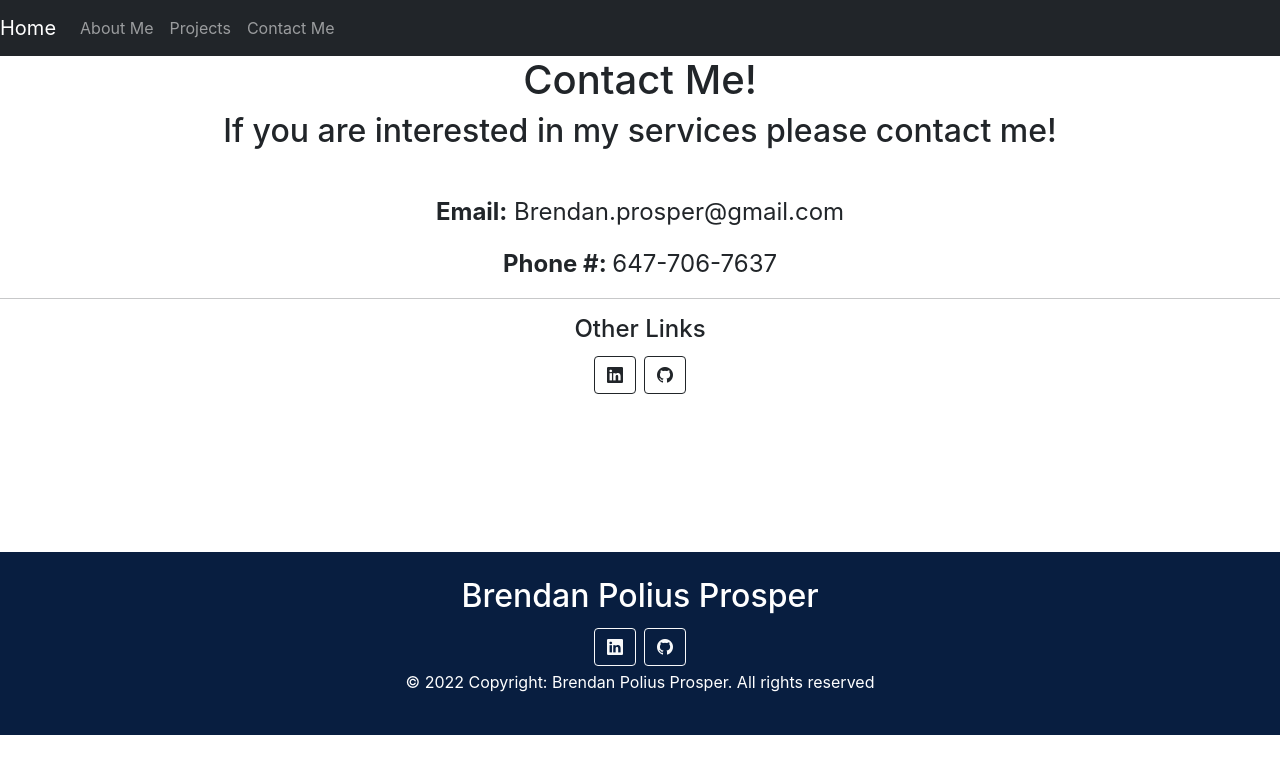
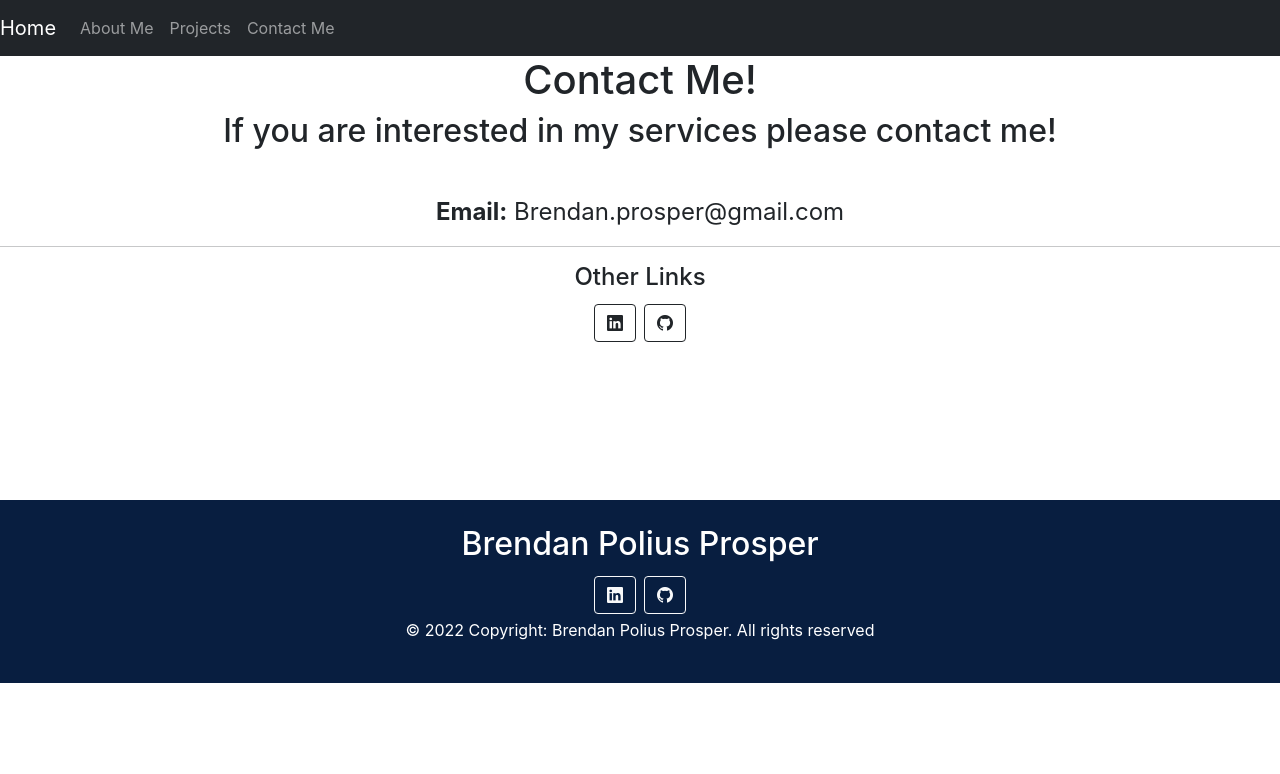
Before and after one commit to DaBren20/Brendan-Portfolio, a React (Create React App) app: page /contact in a window 1280 px wide. Shown: the top 774 px of the page. Built offline with nearby package versions, Linux system fonts and the light colour scheme.

Commit message:
Removed personal info

```diff
--- a/src/components/Info.js
+++ b/src/components/Info.js
@@ -6,7 +6,6 @@ const Info = () => {
         <h1>Contact Me!</h1>
         <h2>If you are interested in my services please contact me!</h2><br />
         <p><b>Email:</b> Brendan.prosper@gmail.com</p>
-        <p><b>Phone #: </b>647-706-7637</p>
         <hr />
         <h4>Other Links</h4>
         <a className="btn btn-outline-dark btn-floating m-1" href="https://www.linkedin.com/in/brendan-polius-prosper-b4bb59225/" role="button"><i className="bi bi-linkedin"></i></a>
```
Also changed, not shown: src/components/Menu.js (+4 -5 lines), 1 other file (tests, documents, lock files or other folders).
